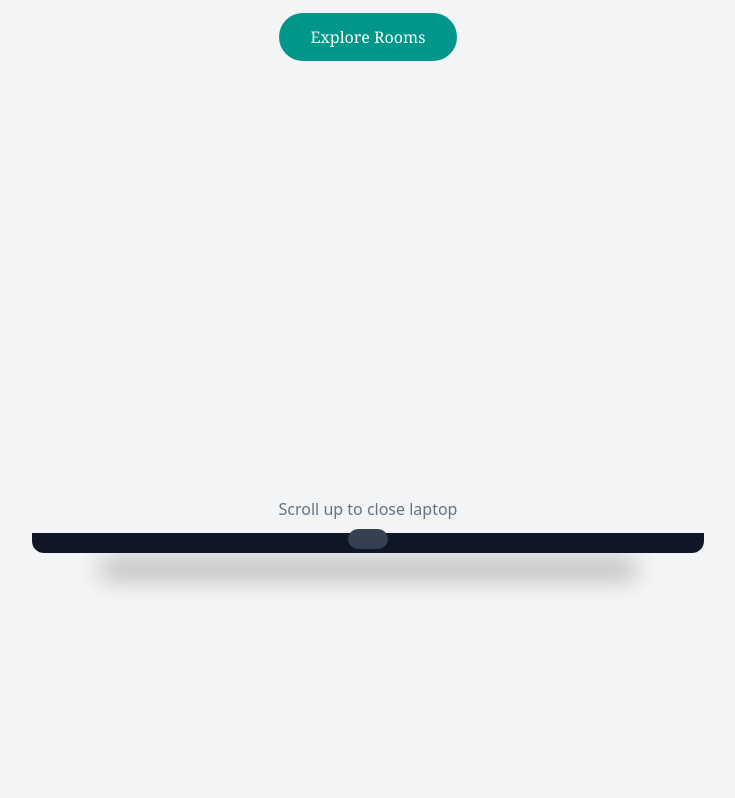
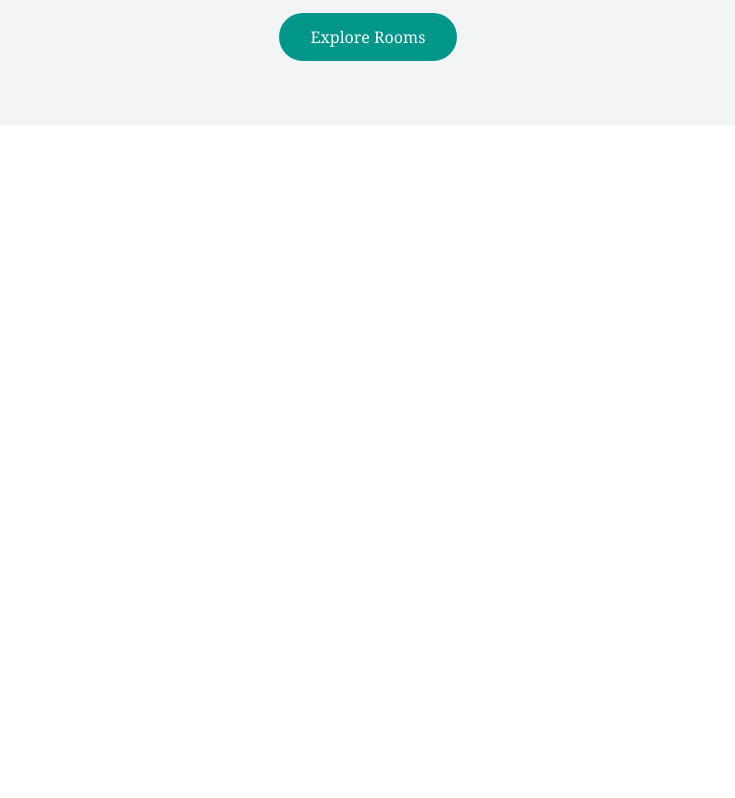
Before and after one commit to PraveenNegi1/Resort, a Next.js app: page / in a window 1280 px wide. Shown: the part 4722-5520 px from the top of the page, without its empty margins (272-1007 px from the left). Built offline with nearby package versions, Linux system fonts and the light colour scheme; grey boxes are pictures that could not be loaded.

Commit message:
feat: Update Laptop component styles for improved layout and visual consistency

```diff
--- a/components/Laptop.jsx
+++ b/components/Laptop.jsx
@@ -89,7 +89,7 @@ export default function LaptopVideo() {
 
   return (
     <div
-      className="min-h-screen bg-gray-100 flex items-center justify-center py-20"
+      className="min-h-screen bg-white flex items-center justify-center py-20 mt-80"
       ref={containerRef}
     >
       <div className="perspective-1000 w-full max-w-3xl px-4">
@@ -108,7 +108,6 @@ export default function LaptopVideo() {
           >
             <div className="" style={{ width: "90%" }}>
               <div className="absolute bottom-0 left-0 right-0 h-5 bg-gray-900 rounded-b-xl"></div>
-              <div className="absolute bottom-1 left-1/2 transform -translate-x-1/2 w-10 h-5 bg-gray-700 rounded-full"></div>
             </div>
 
             <div className="laptop-shadow absolute -bottom-6 left-1/2 transform -translate-x-1/2 w-4/5 h-4 bg-black opacity-30 rounded-full blur-md"></div>
```
